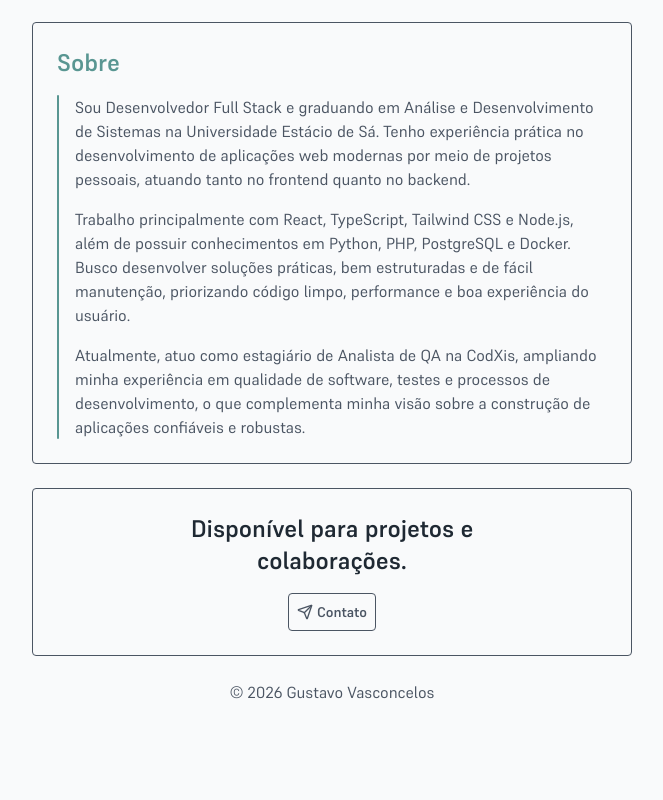
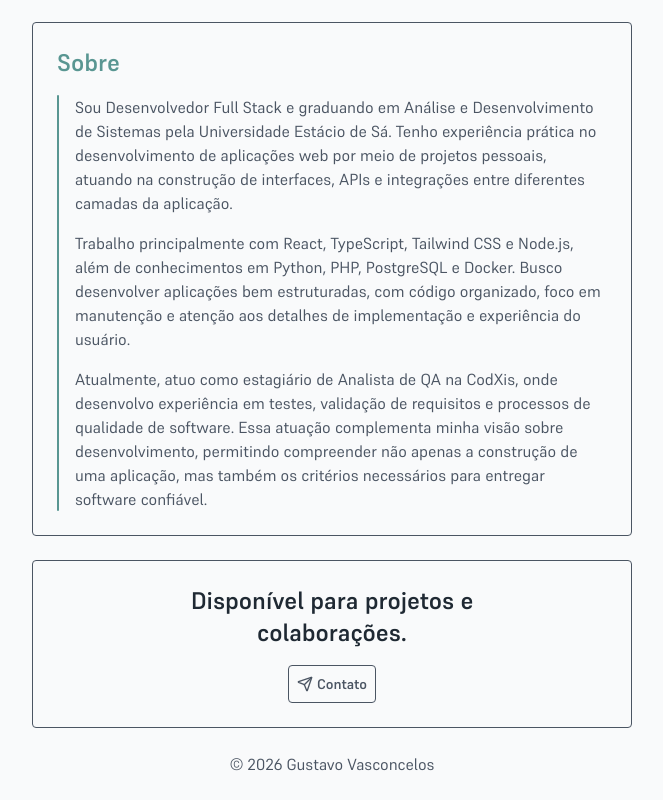
Before and after one commit to gusvsconcelos/portfolio, a React (Vite) app: page / in a window 1280 px wide. Shown: the part 1512-2312 px from the top of the page, without its empty margins (308-971 px from the left). Before the commit the page ends 2240 px from the top, so only its background shows below. Built offline with nearby package versions, Linux system fonts and the light colour scheme.

Commit message:
feat: update about-me text

```diff
--- a/src/components/layout/About.tsx
+++ b/src/components/layout/About.tsx
@@ -12,23 +12,25 @@ export default function About() {
         <div className="flex flex-col gap-4 transition duration-300">
           <p>
             Sou Desenvolvedor Full Stack e graduando em Análise e
-            Desenvolvimento de Sistemas na Universidade Estácio de Sá. Tenho
-            experiência prática no desenvolvimento de aplicações web modernas
-            por meio de projetos pessoais, atuando tanto no frontend quanto no
-            backend.
+            Desenvolvimento de Sistemas pela Universidade Estácio de Sá. Tenho
+            experiência prática no desenvolvimento de aplicações web por meio de
+            projetos pessoais, atuando na construção de interfaces, APIs e
+            integrações entre diferentes camadas da aplicação.
           </p>
           <p>
             Trabalho principalmente com React, TypeScript, Tailwind CSS e
-            Node.js, além de possuir conhecimentos em Python, PHP, PostgreSQL e
-            Docker. Busco desenvolver soluções práticas, bem estruturadas e de
-            fácil manutenção, priorizando código limpo, performance e boa
-            experiência do usuário.
+            Node.js, além de conhecimentos em Python, PHP, PostgreSQL e Docker.
+            Busco desenvolver aplicações bem estruturadas, com código
+            organizado, foco em manutenção e atenção aos detalhes de
+            implementação e experiência do usuário.
           </p>
           <p>
-            Atualmente, atuo como estagiário de Analista de QA na CodXis,
-            ampliando minha experiência em qualidade de software, testes e
-            processos de desenvolvimento, o que complementa minha visão sobre a
-            construção de aplicações confiáveis e robustas.
+            Atualmente, atuo como estagiário de Analista de QA na CodXis, onde
+            desenvolvo experiência em testes, validação de requisitos e
+            processos de qualidade de software. Essa atuação complementa minha
+            visão sobre desenvolvimento, permitindo compreender não apenas a
+            construção de uma aplicação, mas também os critérios necessários
+            para entregar software confiável.
           </p>
         </div>
       </div>
```
